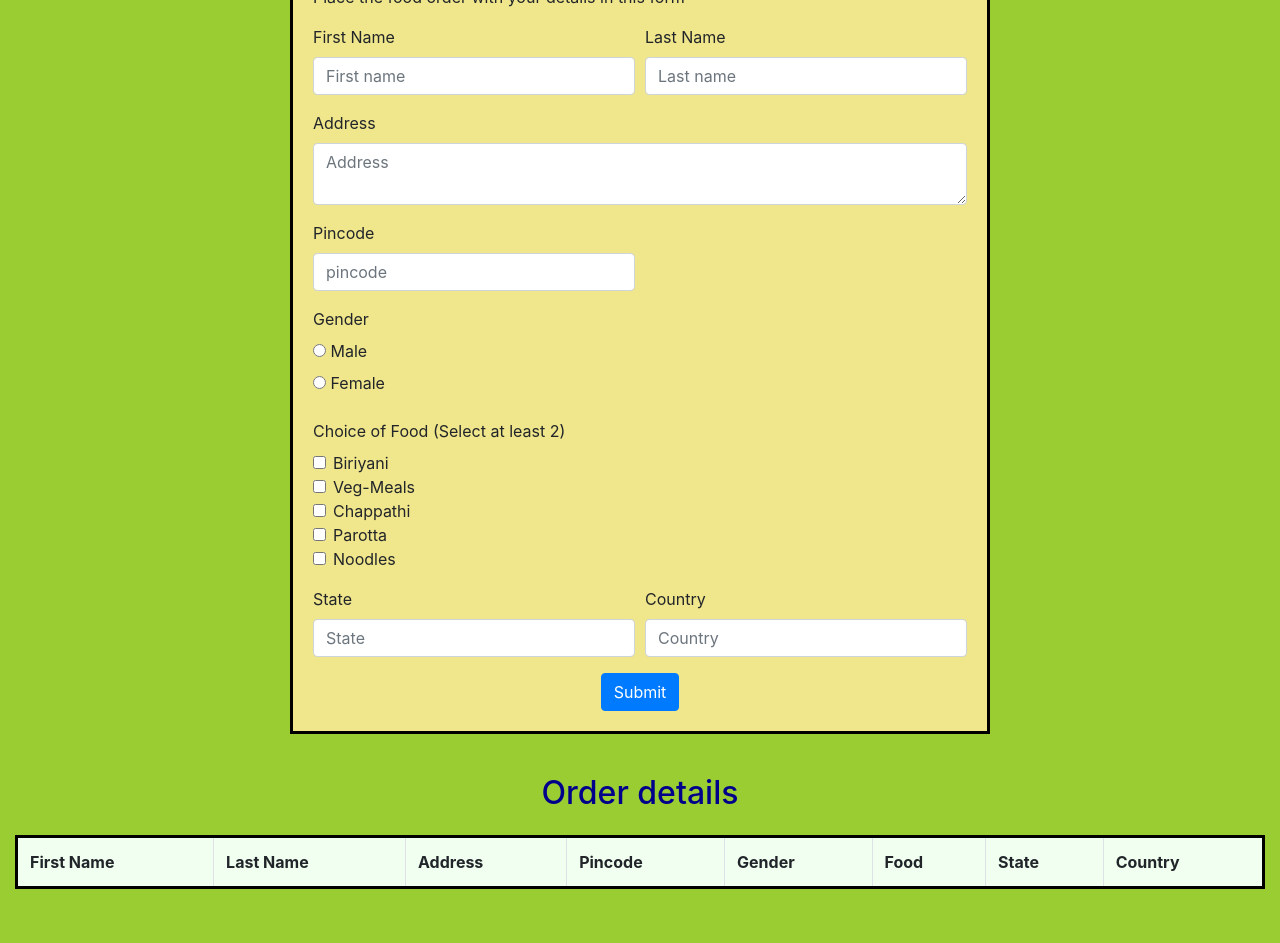
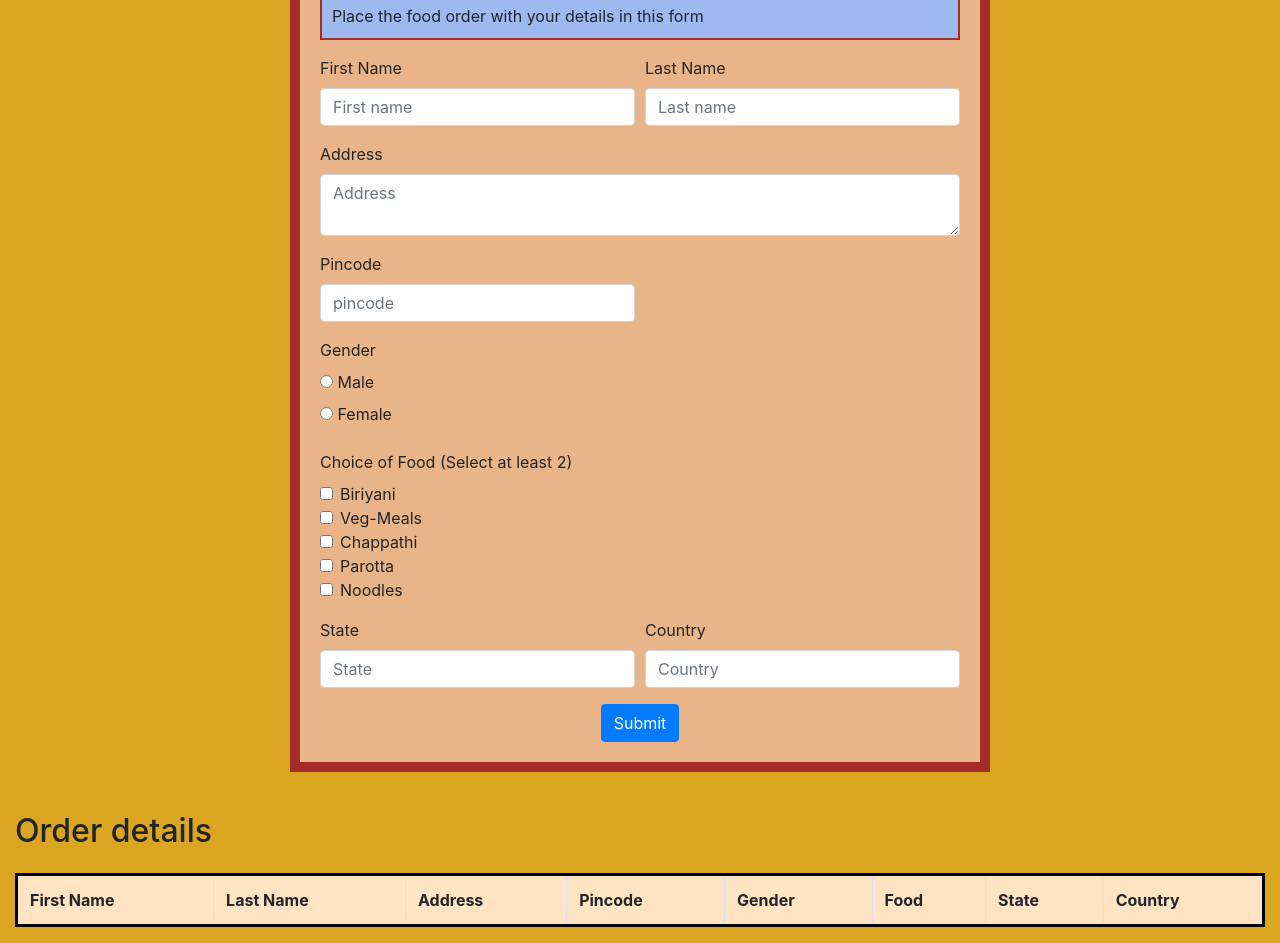
Before and after one commit to Monisharaja-S/FoodOrder-form, a plain HTML site: page index.html in a window 1280 px wide. Shown: the part 134-1077 px from the top of the page. Before the commit the page ends 1039 px from the top, so only its background shows below. Drawn offline with nearby package versions, Linux system fonts and the light colour scheme.

Commit message:
Update style.css

```diff
--- a/style.css
+++ b/style.css
@@ -1,11 +1,10 @@
-
 .table{
     border: 3px solid black;
     margin-top: 23px;
-    background-color:honeydew;
+    background-color:bisque;
     }
 
-h2{
+h1{
     text-align: center;
     color:darkblue;
 }
@@ -13,16 +12,19 @@ h2{
 .container{
     width: 700px;
 padding:20px;
-border: 3px solid black;
-background-color:khaki;
 margin-bottom: 40px;
 margin-top: 40px;
 justify-content: center;
-
-
+background-color: rgba(236, 183, 159, 0.82);
+border: 10px solid brown;
 }
 
+#description{
+    border: 2px solid brown;
+   padding: 10px;
+   background-color: rgb(158, 184, 240);
+}
 
-body
-{
-    background-color:yellowgreen;
+body{
+   background-color: goldenrod;
+}
```
